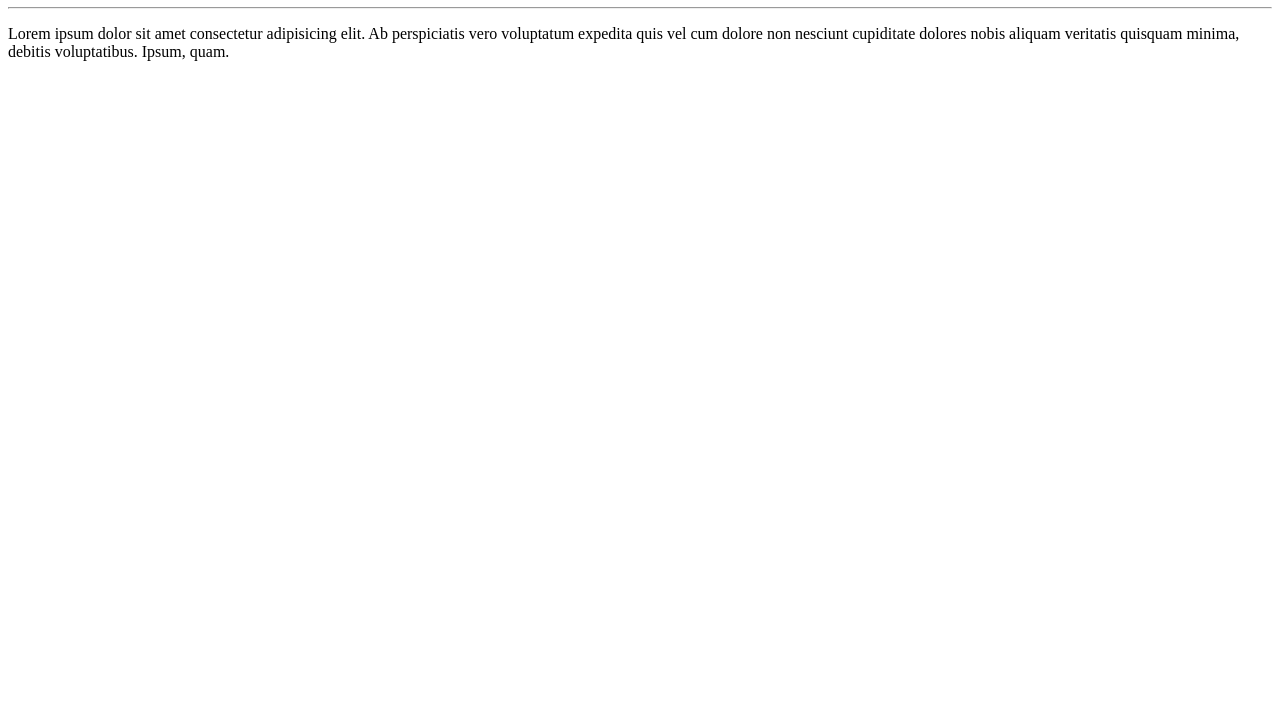
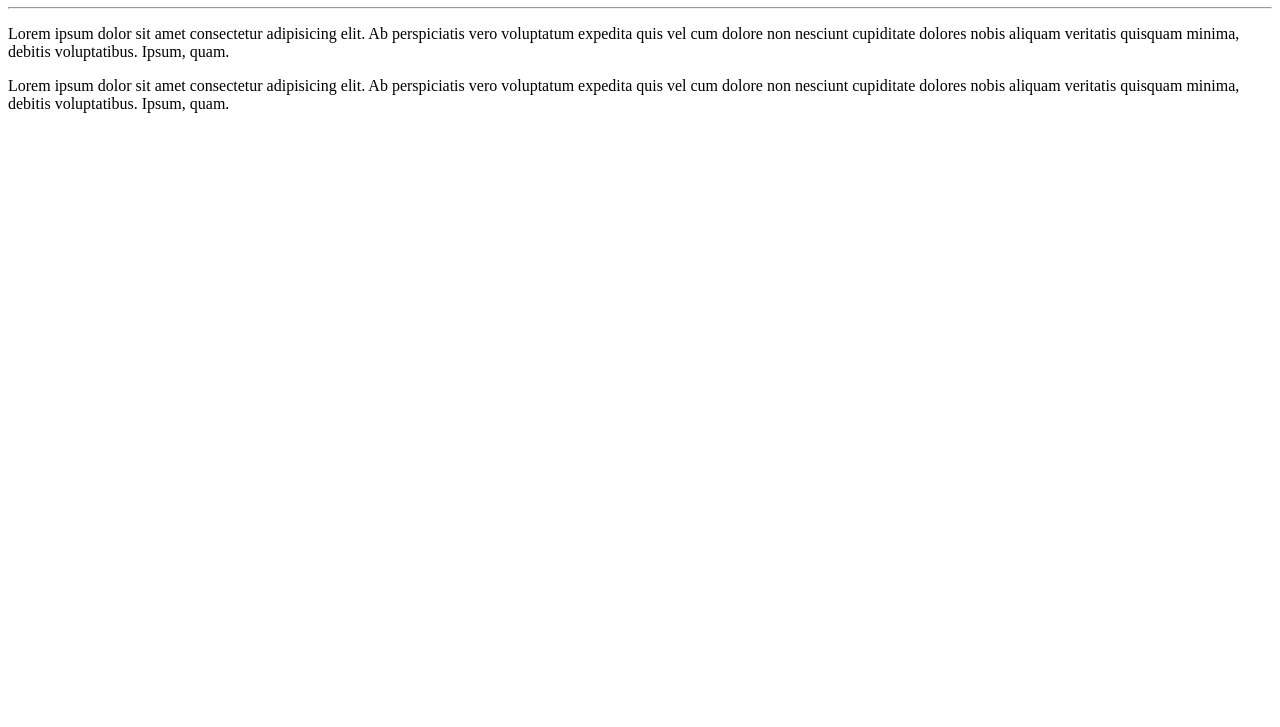
Before and after one commit to Paulamarina-2037-zz/olamundo, a plain HTML site: page site-exemplo/index.html in a window 1280 px wide. Shown: the part 73-800 px from the top of the page. Drawn offline with Linux system fonts and the light colour scheme.

Commit message:
atualização 1212

```diff
--- a/site-exemplo/index.html
+++ b/site-exemplo/index.html
@@ -9,5 +9,6 @@
     <h1>Olá , Mundo !</h1>
     <hr>
     <p>Lorem ipsum dolor sit amet consectetur adipisicing elit. Ab perspiciatis vero voluptatum expedita quis vel cum dolore non nesciunt cupiditate dolores nobis aliquam veritatis quisquam minima, debitis voluptatibus. Ipsum, quam.</p>
+    <p>Lorem ipsum dolor sit amet consectetur adipisicing elit. Ab perspiciatis vero voluptatum expedita quis vel cum dolore non nesciunt cupiditate dolores nobis aliquam veritatis quisquam minima, debitis voluptatibus. Ipsum, quam.</p>
 </body>
 </html>
```
